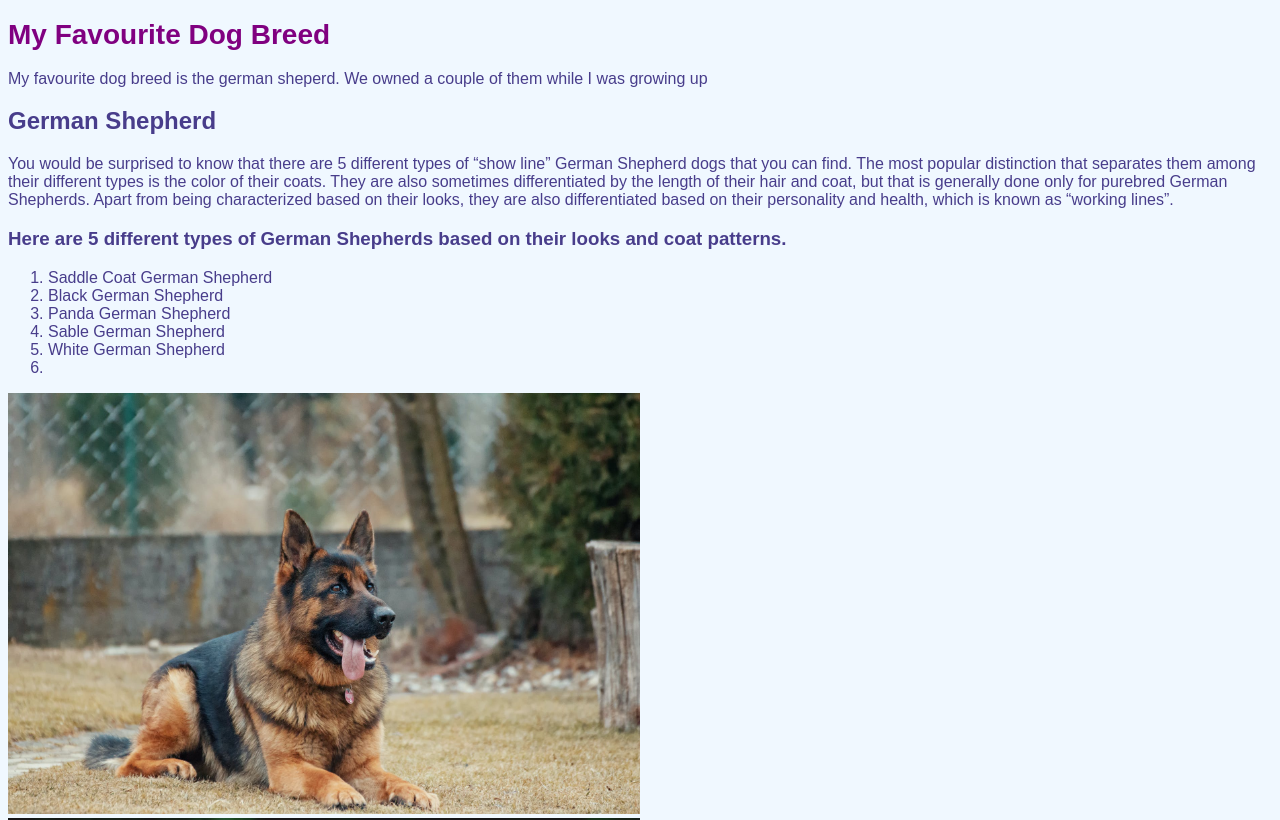
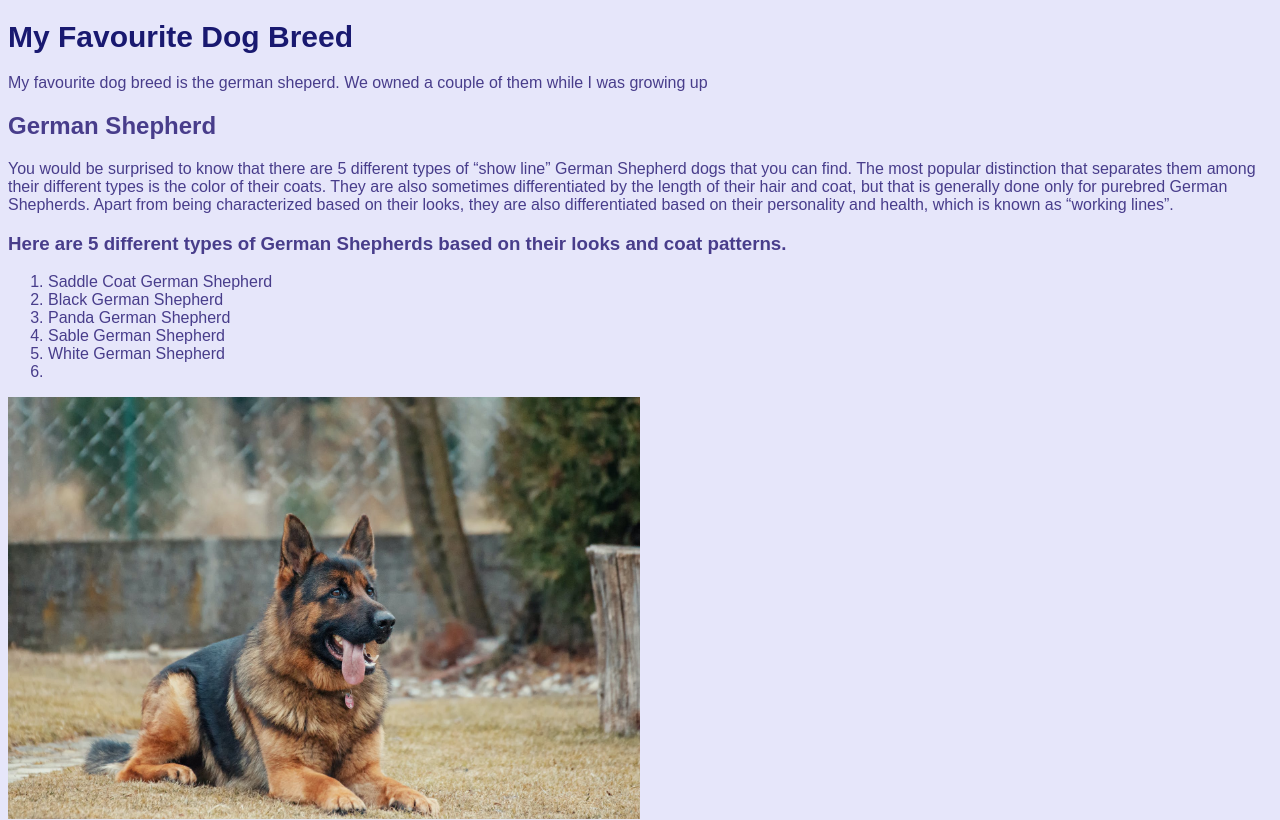
Before and after one commit to cmm4423/website, a plain HTML site: page index.html in a window 1280 px wide. Shown: the top 820 px of the page. Drawn offline with Linux system fonts and the light colour scheme.

Commit message:
Update style.css

```diff
--- a/style.css
+++ b/style.css
@@ -1,12 +1,9 @@
 body {
-  background-color: lightblue;
-}
-h1 {
-  font-size: 28px;
-  color: purple;
-}
-body {
-  background-color: Aliceblue;
+  background-color: lavender;
   color: DarkSlateBlue;
   font-family: Arial;
 }
+h1 {
+  font-size: 30px;
+  color: Midnightblue;
+}
```
